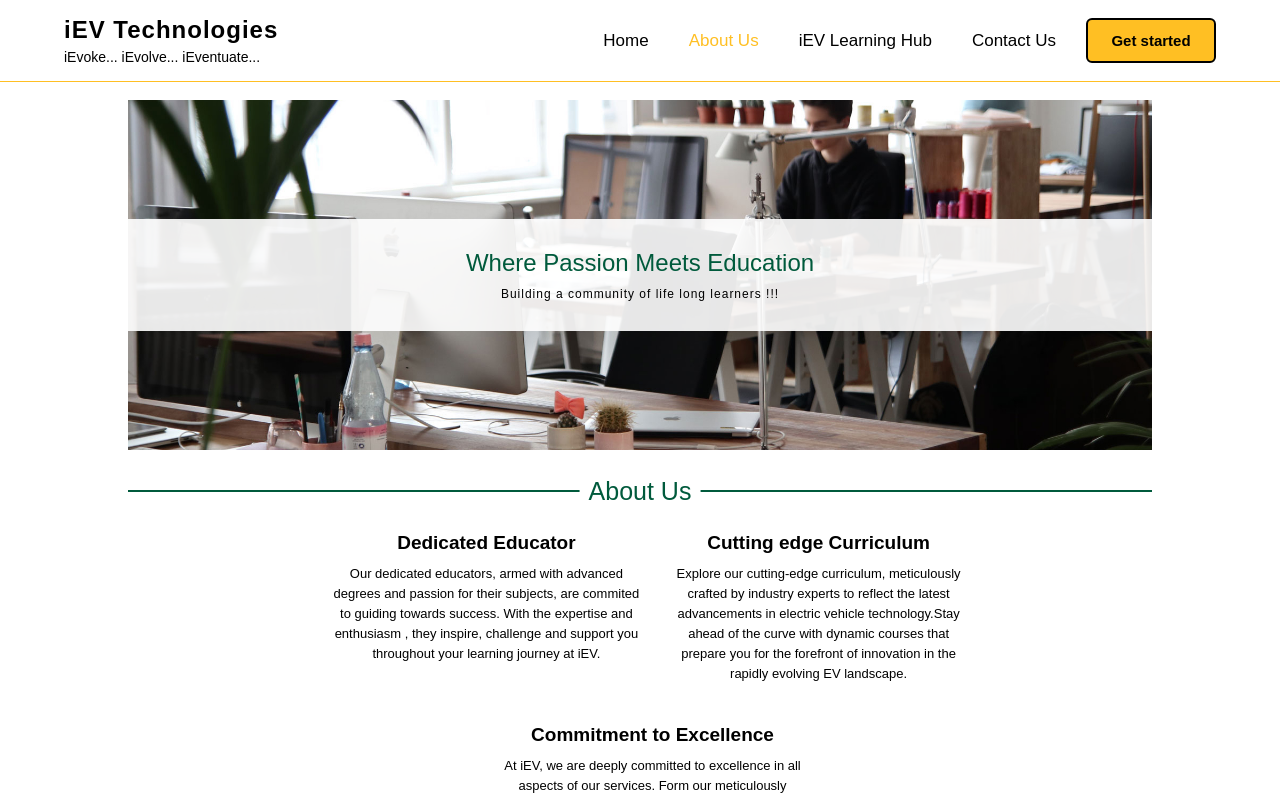
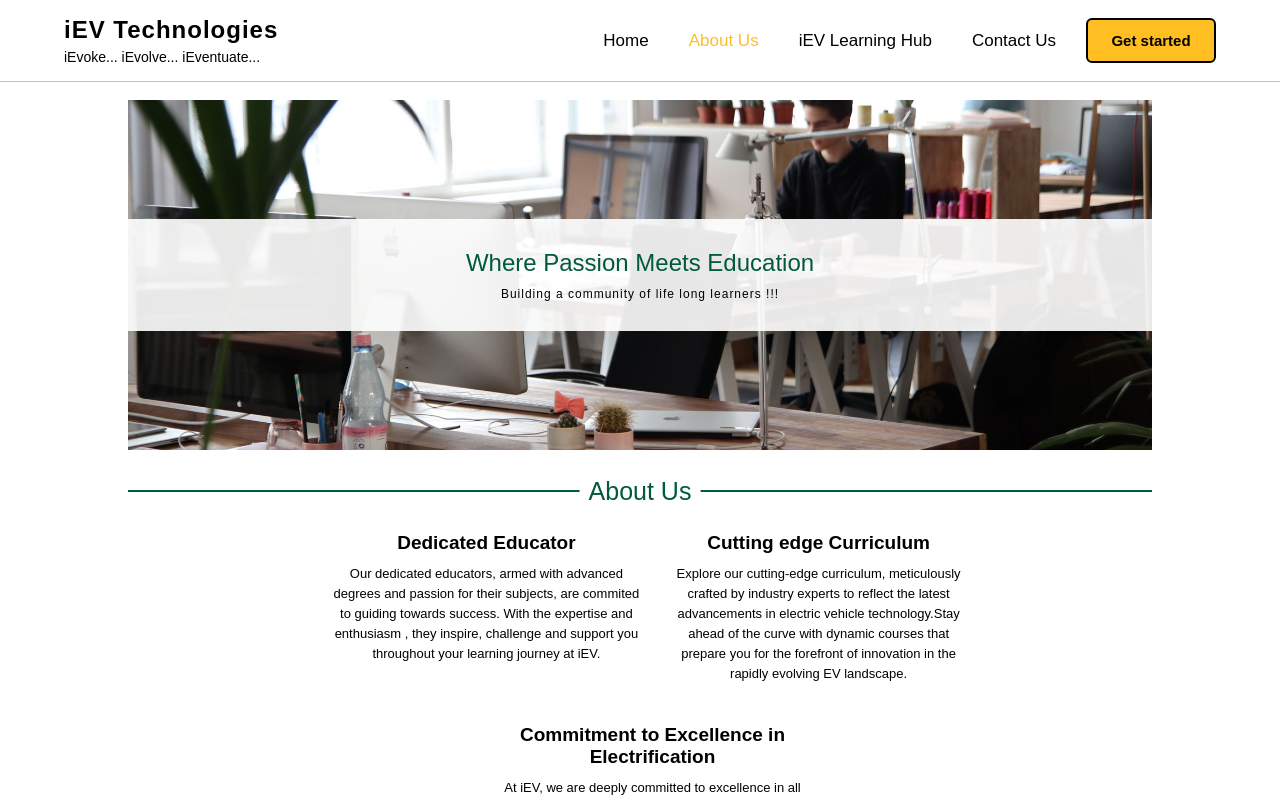
Before and after one commit to iev21/iev-frontend, an Angular app: page /about in a window 1280 px wide. Shown: the top 799 px of the page. Built offline with nearby package versions, Linux system fonts and the light colour scheme.

Commit message:
Update about.component.html

```diff
--- a/src/app/about/about.component.html
+++ b/src/app/about/about.component.html
@@ -19,7 +19,7 @@
     </div>
     <div class="aboutus__bottomdesc">
         <div class="content">
-            <div class="heading">Commitment to Excellence</div>
+            <div class="heading">Commitment to Excellence in Electrification</div>
             <div class="text">At iEV, we are deeply committed to excellence in all aspects of our services. Form our meticulously designed courses to our dedicated support,we strive to provide highest quality education and resources to empower our learners towards success.</div>
 
         </div>
```
